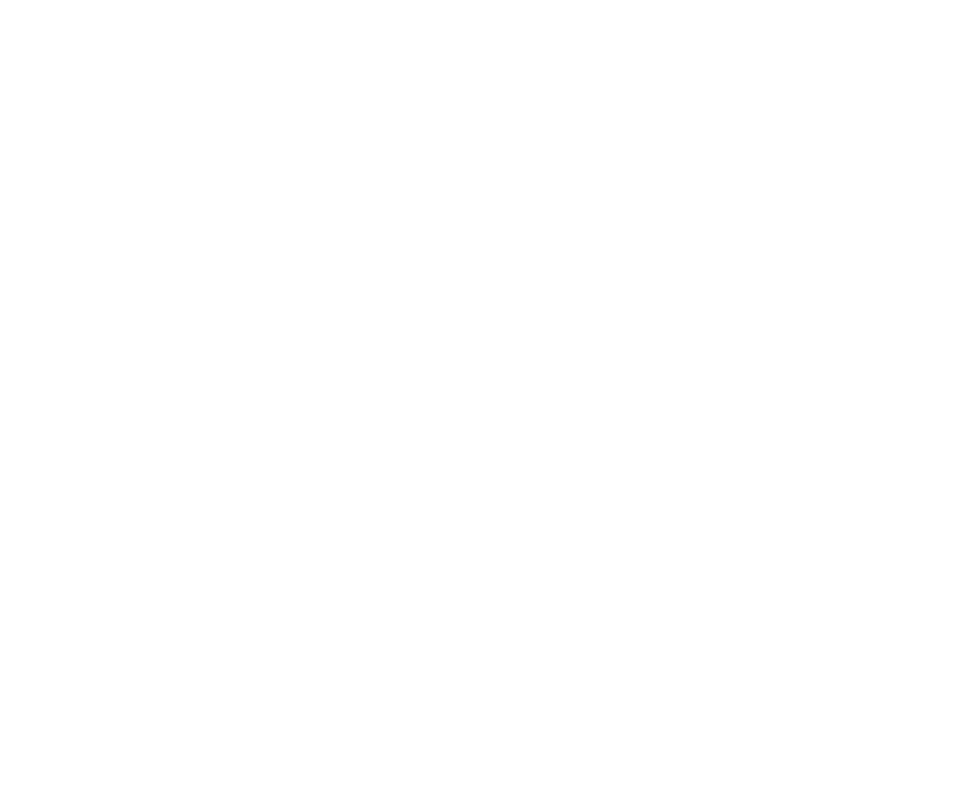
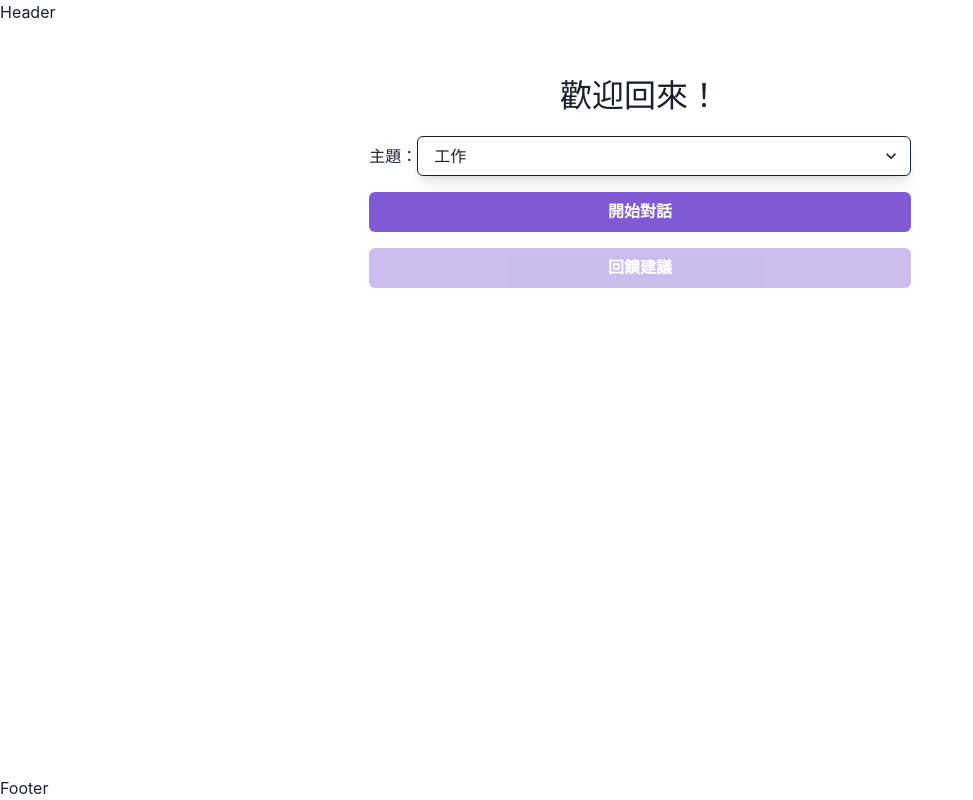
Before and after one commit to ANJUNI-Sarah/talkway_frontend, a React (Vite) app: page / in a window 1280 px wide. Shown: the whole page, without its empty margins (0-973 px from the left). Built offline with nearby package versions, Linux system fonts and the light colour scheme.

Commit message:
feat: add IndexPage & install lodash

```diff
--- a/package.json
+++ b/package.json
@@ -19,6 +19,7 @@
         "@emotion/styled": "^11.11.5",
         "eslint-config-prettier": "^9.1.0",
         "framer-motion": "^11.2.4",
+        "lodash": "^4.17.21",
         "postcss": "^8.4.38",
         "react": "^18.2.0",
         "react-dom": "^18.2.0",
--- a/src/components/footer.tsx
+++ b/src/components/footer.tsx
@@ -1,7 +1,9 @@
+// import { Container } from "@chakra-ui/react";
+
 export const Footer = () => {
     return (
-        <footer>
+        <div className="w-full">
             <p>Footer</p>
-        </footer>
+        </div>
     );
 };
--- a/src/components/header.tsx
+++ b/src/components/header.tsx
@@ -1,7 +1,9 @@
+// import { Container } from "@chakra-ui/react";
+
 export const Header = () => {
     return (
-        <header>
+        <div className="w-full">
             <h1>Header</h1>
-        </header>
+        </div>
     );
 };
--- a/src/components/layout/baseLayout.tsx
+++ b/src/components/layout/baseLayout.tsx
@@ -1,13 +1,16 @@
+import { VStack, Container } from "@chakra-ui/react";
 import { Outlet } from "react-router-dom";
 import { Header } from "../header";
 import { Footer } from "../footer";
 
 export const BaseLayout = () => {
     return (
-        <div>
+        <VStack spacing="12" h="100vh">
             <Header />
-            <Outlet />
+            <Container flex="1">
+                <Outlet />
+            </Container>
             <Footer />
-        </div>
+        </VStack>
     );
 };
--- a/src/pages/home.tsx
+++ /dev/null
@@ -1,10 +0,0 @@
-import { Button } from "@chakra-ui/react";
-
-export const HomePage = () => {
-    return (
-        <div>
-            <h1>Home</h1>
-            <Button colorScheme="brand">Click me</Button>
-        </div>
-    );
-};
--- /dev/null
+++ b/src/pages/index.tsx
@@ -0,0 +1,47 @@
+import { map } from "lodash";
+import { Button, Center, Text, Select, Stack, Container } from "@chakra-ui/react";
+
+type talkTypeObject = {
+    key: string;
+    value: string;
+};
+
+const talkType: talkTypeObject[] = [
+    { key: "job", value: "工作" },
+    { key: "company", value: "公司" },
+    { key: "location", value: "地點" },
+    { key: "category", value: "類別" },
+    { key: "level", value: "等級" },
+    { key: "language", value: "語言" },
+    { key: "tool", value: "工具" },
+];
+
+const Option = (option: talkTypeObject) => <option {...option}>{option.value}</option>;
+
+const HomePage = () => {
+    return (
+        <Container>
+            <Center>
+                <Stack spacing={4} w="100%">
+                    <Center>
+                        <Text fontWeight="550" fontSize="32px">
+                            歡迎回來！
+                        </Text>
+                    </Center>
+                    <Center>
+                        <Text>主題：</Text>
+                        <Select flex="1" boxShadow="lg" border="1px">
+                            {map(talkType, Option)}
+                        </Select>
+                    </Center>
+                    <Button colorScheme="brand">開始對話</Button>
+                    <Button colorScheme="brand" isDisabled={true}>
+                        回饋建議
+                    </Button>
+                </Stack>
+            </Center>
+        </Container>
+    );
+};
+
+export default HomePage;
--- a/src/router/routes.tsx
+++ b/src/router/routes.tsx
@@ -1,10 +1,12 @@
+import { lazy } from "react";
 import { RouteObject, createBrowserRouter } from "react-router-dom";
 import { BaseLayout } from "@/components/layout/baseLayout";
-import { HomePage } from "@/pages/home";
 
 const RouterNoMatch = () => {
     return <div>RouterNoMatch</div>;
 };
+
+const HomePage = lazy(() => import("../pages/index"));
 
 export const routes: RouteObject[] = [
     {
@@ -31,6 +33,6 @@
     },
 ];
 
-const router = createBrowserRouter(routes, { basename: "/talkway" });
+const router = createBrowserRouter(routes, { basename: "/" });
 
 export default router;
```
Also changed, not shown: src/pages/settings.tsx (+4 -3 lines), 1 other file (tests, documents, lock files or other folders).
